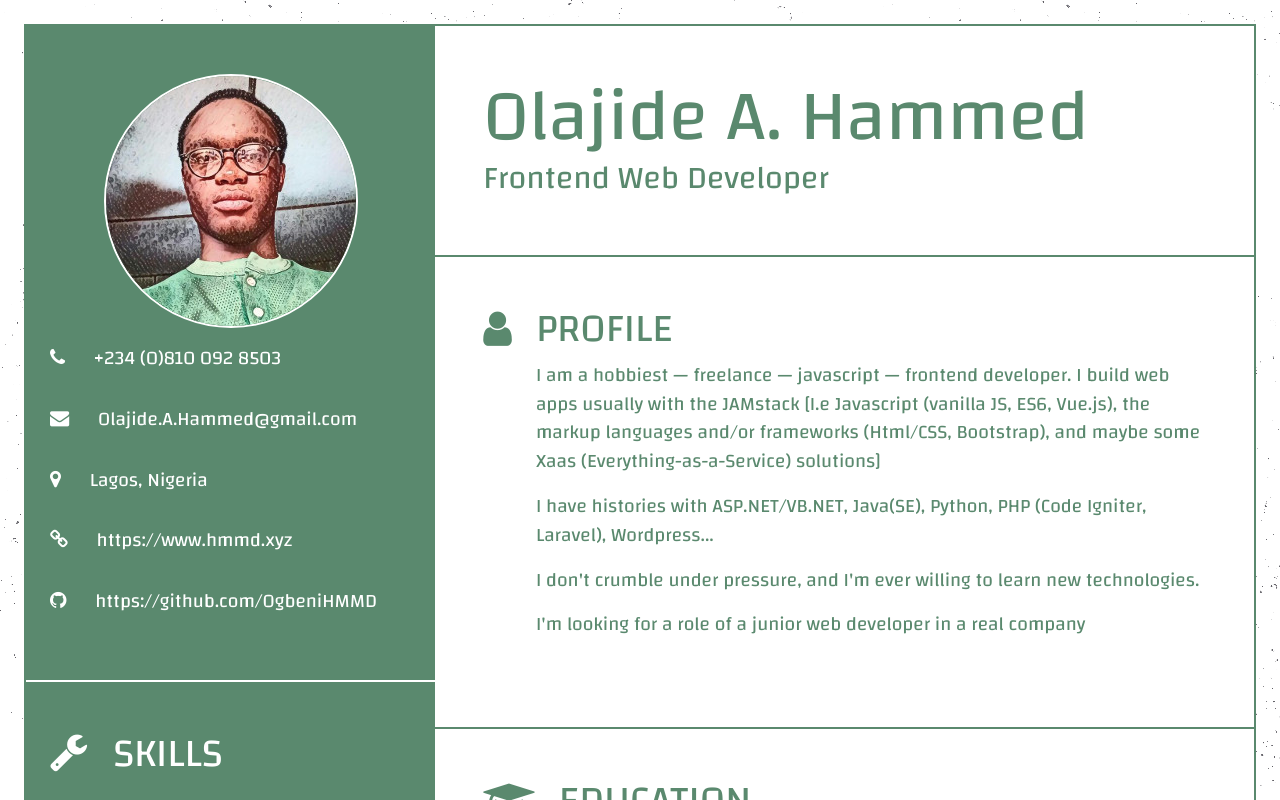
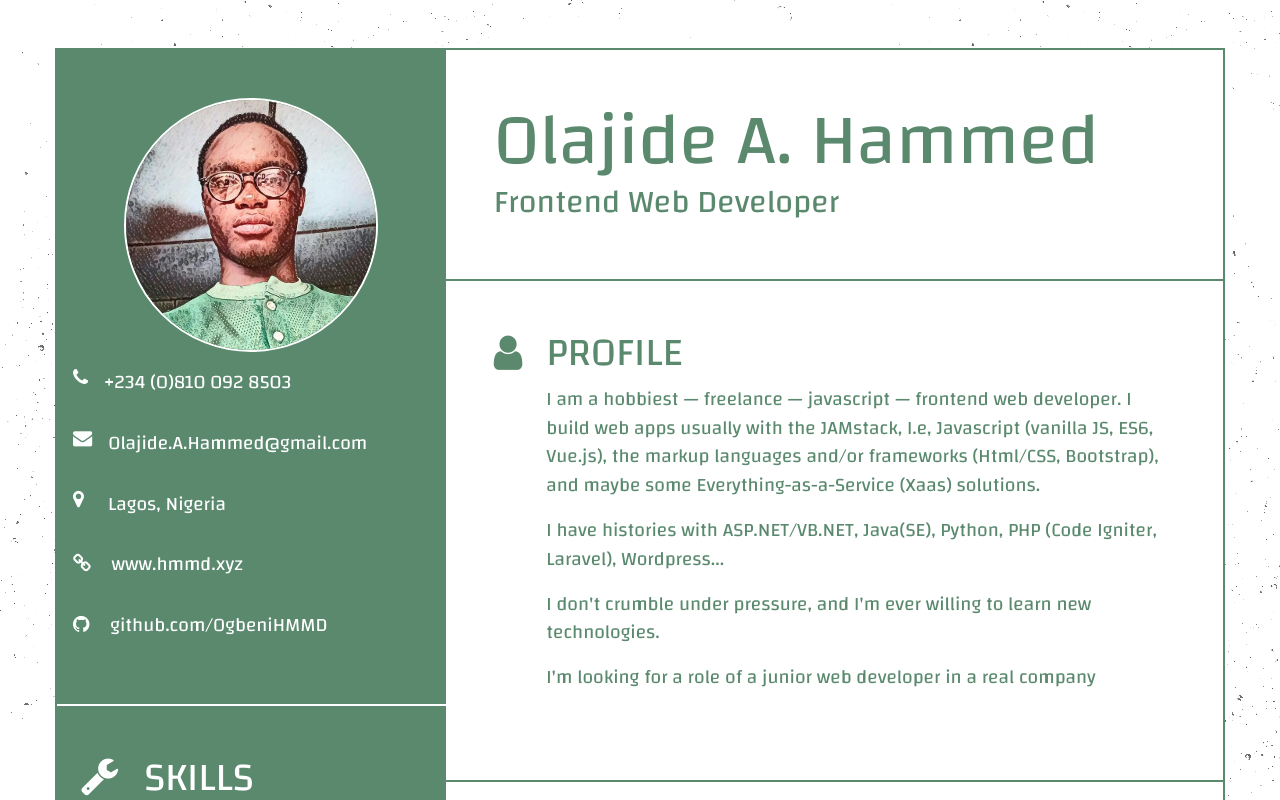
Before and after one commit to OgbeniHMMD/hmmd.xyz, a Nuxt app: page /resume in a window 1280 px wide. Shown: the top 800 px of the page. Built offline with nearby package versions, Linux system fonts and the light colour scheme; what vue-disqus would draw is missing.

Commit message:
Minor fixes

```diff
--- a/components/AboutMe.vue
+++ b/components/AboutMe.vue
@@ -5,10 +5,10 @@
     style="background-image: url('/patterns/asfalt-dark.png')"
   >
     <div class="p-3 p-md-5">
-      <p class="h2 mb-4">Hello! I'm a web developer from Lagos, Nigeria.</p>
+      <p class="h2 mb-4">Hello!</p>
       <p class="h2 mb-4">
-        I make web applications, usually with the
-        <abbr title="Javascript, API and Markup">JAMstack</abbr>.
+        I am a hobbiest — freelance — javascript — frontend web developer. I build web apps usually with the JAMstack,
+        I.e, Javascript (vanilla JS, ES6, Vue.js), the markup languages and/or frameworks (Html/CSS, Bootstrap), and maybe some Everything-as-a-Service (Xaas) solutions.
       </p>
       <p class="h2 mb-0">
         If you are a business seeking a web presence, or you're an employer looking to hire, you can
--- a/pages/resume.vue
+++ b/pages/resume.vue
@@ -1,9 +1,9 @@
 <template>
-  <div class="p-4 min-vh-100" style="background-image: url('/patterns/stardust.png')">
-    <div class="container-fluid border border-primary">
+  <div class="p-5 min-vh-100" style="background-image: url('/patterns/stardust.png')">
+    <div class="container border border-primary">
       <div class="row">
         <aside class="col-4 bg-primary p-0">
-          <div class="bg-primary text-white border-bottom border-white px-4 py-5">
+          <div class="bg-primary text-white border-bottom border-white px-3 py-5">
             <div class="text-center">
               <img
                 id="photo"
@@ -12,25 +12,23 @@
                 alt="OgbeniHMMD"
               />
             </div>
-            <div class="py-3">
-              <i class="fa fa-phone mr-4"></i> +234 (0)810 092 8503
+            <div class="py-3 text-break">
+              <i class="fa fa-phone fa-pull-left mr-3"></i> +234 (0)810 092 8503
             </div>
-            <div class="py-3">
-              <i class="fa fa-envelope mr-4"></i> Olajide.A.Hammed@gmail.com
+            <div class="py-3 text-break">
+              <i class="fa fa-envelope fa-pull-left mr-3"></i> Olajide.A.Hammed@gmail.com
             </div>
-            <div class="py-3">
-              <a class="text-white" href="//github.ccom/OgbeniHMMD">
-                <i class="fa fa-map-marker mr-4"></i> Lagos, Nigeria
+            <div class="py-3 text-break">
+              <i class="fa fa-map-marker fa-pull-left mr-4"></i> Lagos, Nigeria
+            </div>
+            <div class="py-3 text-break">
+              <a class="text-white text-decoration-none" href="/">
+                <i class="fa fa-link mr-3"></i> www.hmmd.xyz
               </a>
             </div>
-            <div class="py-3">
-              <a class="text-white" href="/">
-                <i class="fa fa-link mr-4"></i> https://www.hmmd.xyz
-              </a>
-            </div>
-            <div class="py-3">
-              <a class="text-white" href="//github.ccom/OgbeniHMMD">
-                <i class="fa fa-github mr-4"></i> https://github.com/OgbeniHMMD
+            <div class="py-3 text-break">
+              <a class="text-white text-decoration-none" href="//github.ccom/OgbeniHMMD">
+                <i class="fa fa-github mr-3"></i> github.com/OgbeniHMMD
               </a>
             </div>
           </div>
@@ -72,8 +70,8 @@
                 <div class="h1">PROFILE</div>
                 <div class="pb-4">
                   <p>
-                    I am a hobbiest &mdash; freelance &mdash; javascript &mdash; frontend developer. I build web apps usually with the JAMstack
-                    [I.e Javascript (vanilla JS, ES6, Vue.js), the markup languages and/or frameworks (Html/CSS, Bootstrap), and maybe some Xaas (Everything-as-a-Service) solutions]
+                    I am a hobbiest &mdash; freelance &mdash; javascript &mdash; frontend web developer. I build web apps usually with the JAMstack,
+                    I.e, Javascript (vanilla JS, ES6, Vue.js), the markup languages and/or frameworks (Html/CSS, Bootstrap), and maybe some Everything-as-a-Service (Xaas) solutions.
                   </p>
                   <p>I have histories with ASP.NET/VB.NET, Java(SE), Python, PHP (Code Igniter, Laravel), Wordpress...</p>
                   <p>I don't crumble under pressure, and I'm ever willing to learn new technologies.</p>
@@ -150,7 +148,9 @@ export default {
 </script>
 
 <style scoped>
-* {
-  //outline: 1px solid tomato;
+.container,
+.container-fluid {
+  /* Set width to your desired site width */
+  max-width: 1170px;
 }
 </style>
```
